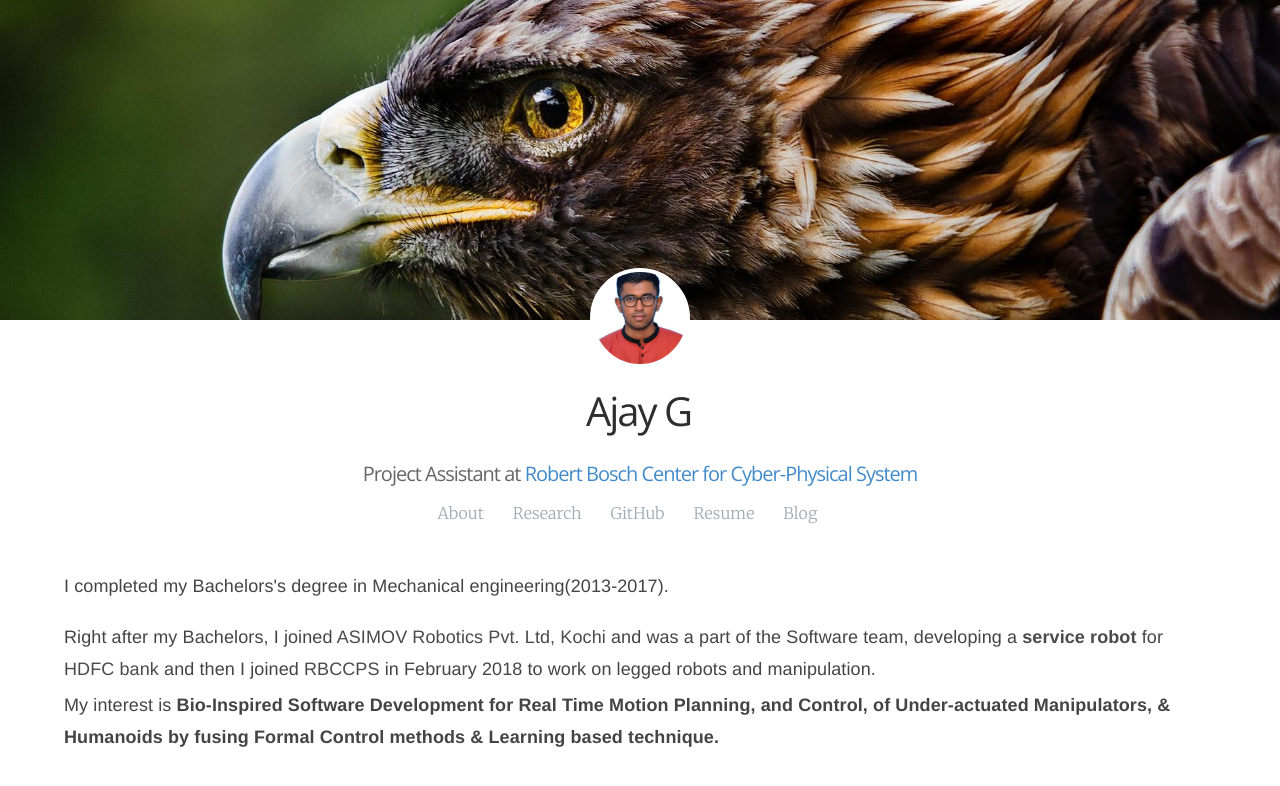
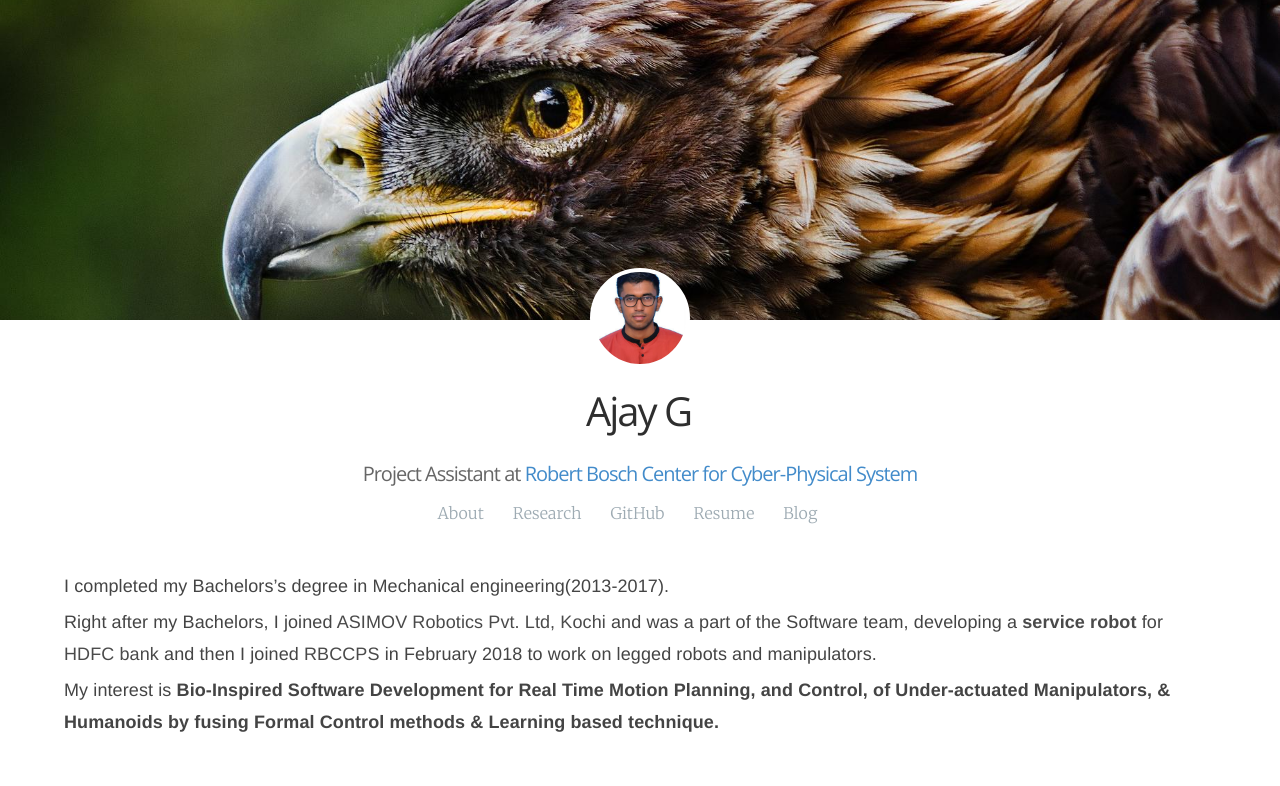
Before and after one commit to ajaygunalan/ajaygunalan.github.io, a Jekyll site: the page built from index.html, in a window 1280 px wide. Shown: the top 786 px of the page. Built offline with Jekyll 4.4.1, drawn with Linux system fonts in a browser that asks for light colours; some web fonts are replaced.

Commit message:
Update main.md

```diff
--- a/_includes/main.md
+++ b/_includes/main.md
@@ -1,10 +1,5 @@
-<p class="about-p">
 I completed my Bachelors's degree in Mechanical engineering(2013-2017).
-</p>
 
-
-Right after my Bachelors, I joined [ASIMOV Robotics Pvt. Ltd, Kochi](https://www.asimovrobotics.com/) and was a part of the Software team, developing a **[service robot](https://www.youtube.com/watch?v=5vjY1c8N1rk/)** for [HDFC bank](https://www.hdfcbank.com/") and then I joined [RBCCPS](http://www.rbccps.org/) in February 2018 to work on legged robots and manipulation.
-
-
+Right after my Bachelors, I joined [ASIMOV Robotics Pvt. Ltd, Kochi](https://www.asimovrobotics.com/) and was a part of the Software team, developing a **[service robot](https://www.youtube.com/watch?v=5vjY1c8N1rk/)** for [HDFC bank](https://www.hdfcbank.com/") and then I joined [RBCCPS](http://www.rbccps.org/) in February 2018 to work on legged robots and manipulators.
 
 My interest is **Bio-Inspired Software Development for Real Time Motion Planning, and Control, of Under-actuated Manipulators, & Humanoids by fusing Formal Control methods & Learning based technique.**
```
